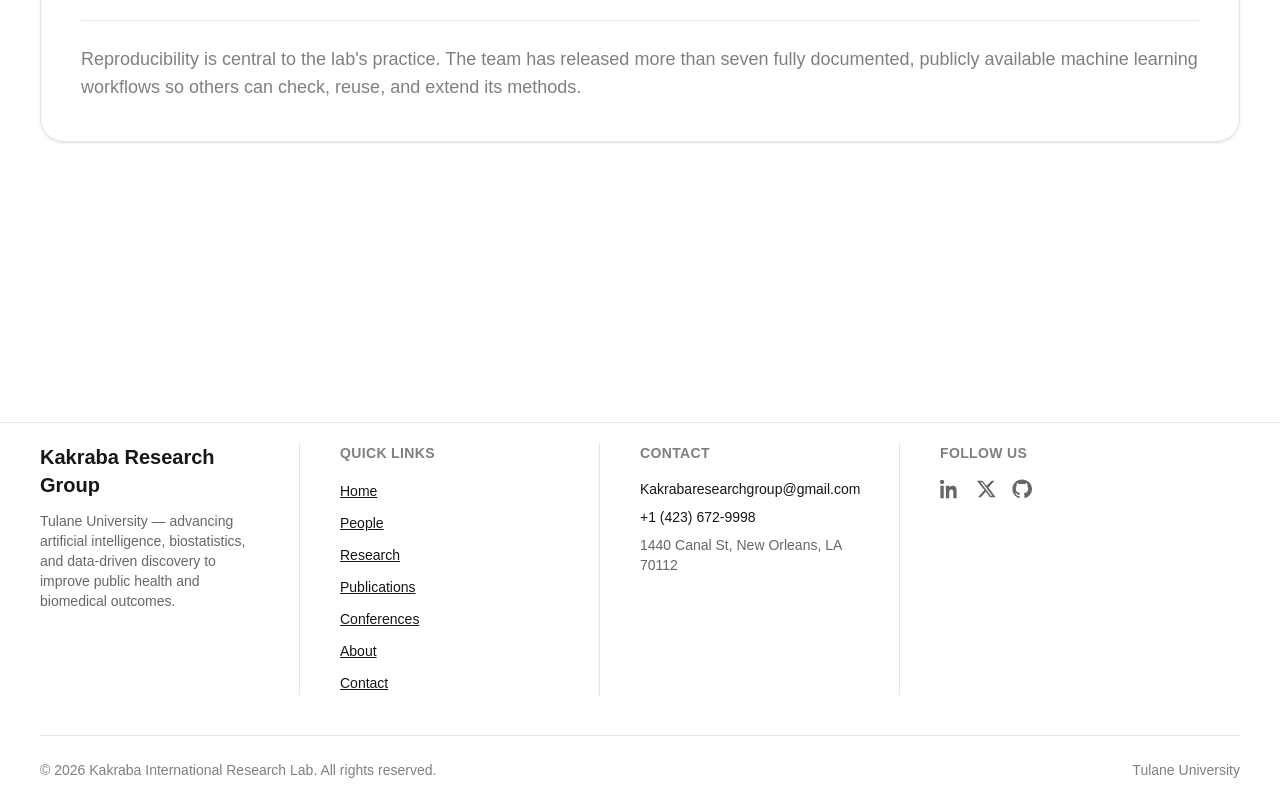
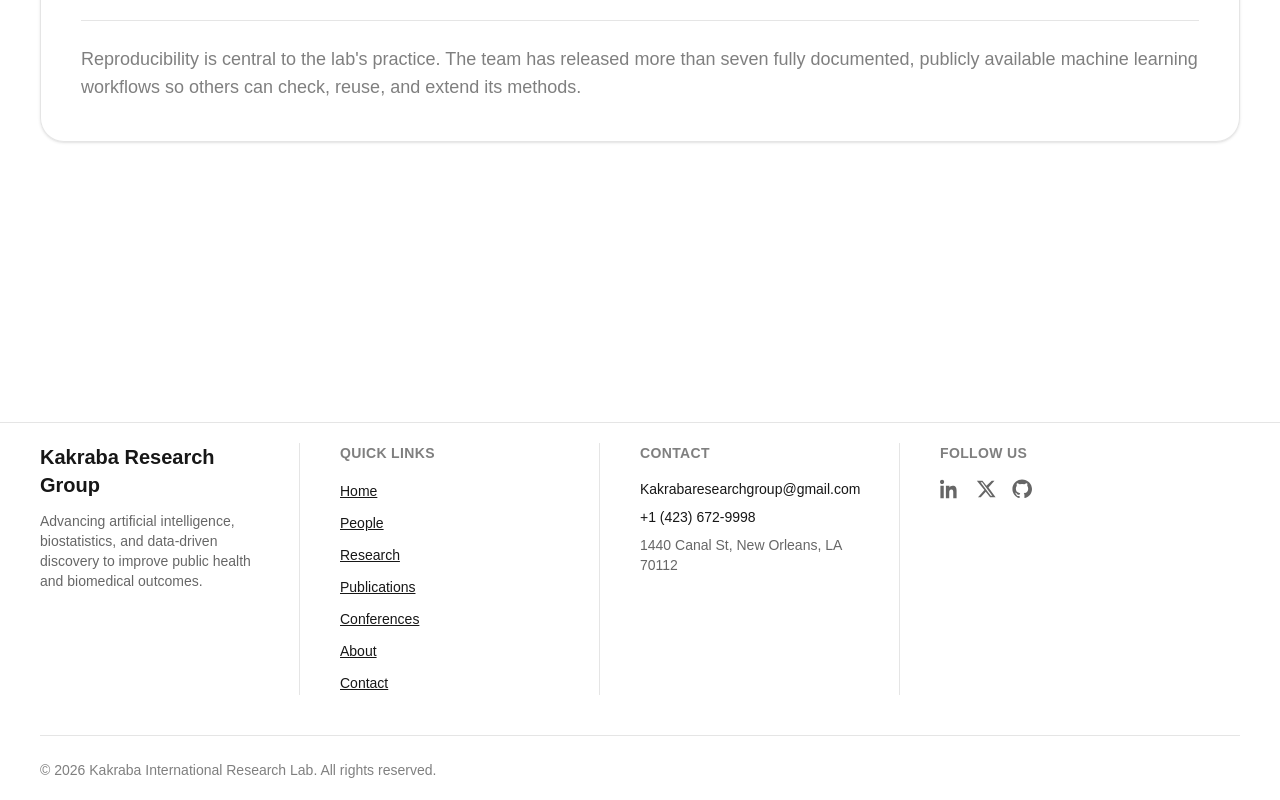
Before and after one commit to Yakob-D/Kakraba-International-Research-Lab, a Next.js app: page / in a window 1280 px wide. Shown: the part 2880-3680 px from the top of the page. Built offline with nearby package versions, Linux system fonts and the light colour scheme.

Commit message:
Minor changes

```diff
--- a/app/components/Footer.tsx
+++ b/app/components/Footer.tsx
@@ -45,7 +45,7 @@ export default function Footer() {
               Kakraba Research Group
             </h2>
             <p className="mt-3 text-sm text-black/60 dark:text-white/60">
-              Tulane University — advancing artificial intelligence,
+              Advancing artificial intelligence,
               biostatistics, and data-driven discovery to improve public health
               and biomedical outcomes.
             </p>
@@ -129,7 +129,6 @@ export default function Footer() {
             &copy; {new Date().getFullYear()} Kakraba International Research
             Lab. All rights reserved.
           </p>
-          <p>Tulane University</p>
         </div>
       </div>
     </footer>
```
